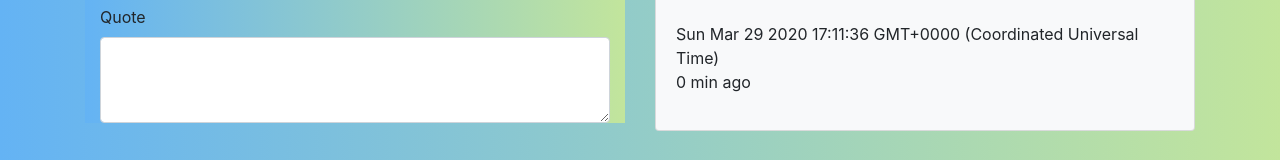
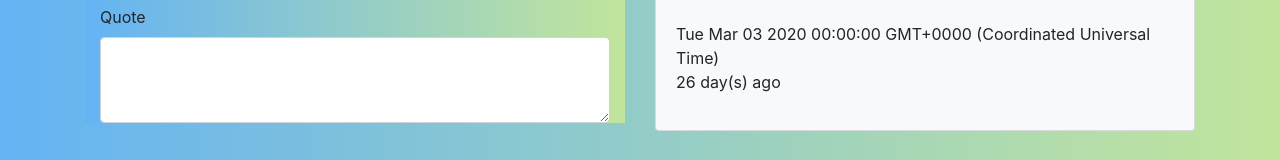
Before and after one commit to hamisicodes/quotes, an Angular app: page / in a window 1280 px wide. Shown: the part 261-421 px from the top of the page. Built offline with nearby package versions, Linux system fonts and the light colour scheme.

Commit message:
modify the date-count pipe

```diff
--- a/src/app/quote-detail/quote-detail.component.html
+++ b/src/app/quote-detail/quote-detail.component.html
@@ -1,5 +1,5 @@
 <div>
     <br>
     {{quote.postedDate}}
-    <p>{{quote.postedDate|timeAgo }} min ago</p>
+    <p>{{quote.postedDate|timeAgo }} day(s) ago</p>
 </div>
--- a/src/app/quote/quote.component.ts
+++ b/src/app/quote/quote.component.ts
@@ -8,7 +8,7 @@ import { Quote } from '../quote';
 })
 export class QuoteComponent implements OnInit {
   myQuote:Quote[] =[
-    new Quote('Drizzy Drake','Drake', 'Working on the weekend like usual',0,0,new Date()),
+    new Quote('Drizzy Drake','Drake', 'Working on the weekend like usual',0,0,new Date(2020,2,3)),
 
   ]
 
--- a/src/app/time-ago.pipe.ts
+++ b/src/app/time-ago.pipe.ts
@@ -13,7 +13,7 @@ export class TimeAgoPipe implements PipeTransform {
     var dateDifferenceSeconds = dateDifference*0.001; //converts miliseconds to seconds
     var dateCounter = dateDifferenceSeconds/secondsInDay;
 
-    if (dateCounter >= 1 && value > todayWithNoTime){
+    if (dateCounter >= 1 && todayWithNoTime > value){
       return dateCounter;
     }else{
       return 0;
```
